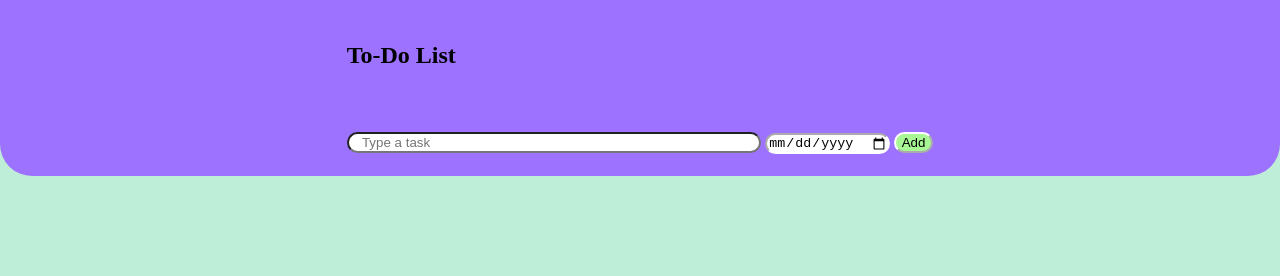
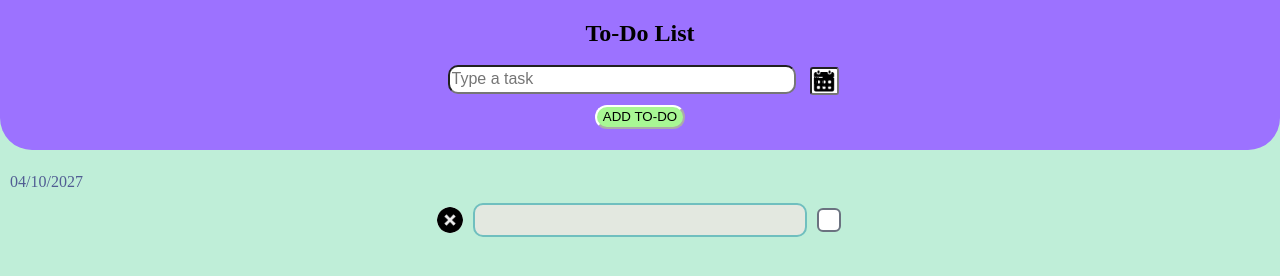
Before and after one commit to CarbonToSilicon/programming-learning, a plain HTML site: page Javascript/HTML/15-todo-list.html in a window 1280 px wide. Drawn offline with Linux system fonts and the light colour scheme.

Commit message:
todo list working

```diff
--- a/Javascript/HTML/15-todo-list.html
+++ b/Javascript/HTML/15-todo-list.html
@@ -18,73 +18,214 @@
         .container1 {
             margin: 0;
             border-radius: 0 0 2rem 2rem;
-            display: grid;
+            display: flex;
+            flex-direction: column;
             background: #9c72ff;
-            height: 22vh;
+            height: 150px;
             /* width: 90vw; */
             align-items: center;
-            justify-content: center;
+            justify-items: center;
         }
 
+        .main-title {
+            margin-bottom: 10px;
+        }
         .group1 {
             align-items: center;
             justify-content: center;
         }
 
         .input1 {
-            width: 30vw;
-        }
-
-        .input1 {
-            padding-left: 1em;
-            padding-right: 1em;
-            border-radius: 1em;
+            height: 23px;
+            width: 340px;
+            margin-left: 1em;
+            border-radius: 10px;
             /*background: linear-gradient(#fcaad7, #fff);*/
+            font-size: 16px;
         }
 
         .date1 {
-            border-radius: 1em;
+            margin: 10px;
+            width: 24px;
+            height: 24px;
+            border-radius: 3px;
+
             /*background: linear-gradient(#fdaad7, #fff);*/
-            border-color: #ffff;
+
+            padding-right: 0px;
+            background-image: url('calendar.png');
+            background-repeat: no-repeat;
+            background-size: contain;
         }
 
         .btn1 {
+            height: 24px;
             border-radius: 1em;
             background: #a8f794;
             border-color: #ffff;
+            justify-sel: center;
+        }
+        .task-list {
+            height: 35px;
+            padding: 3px;
+            /*background: #e7f37e;*/
+            display: flex;
+            align-items: center;
+            justify-content: center;
+
+        }
+        .task-box {
+            background: #e3e8e0;
+            border: 2.5px solid #70bfbf;
+            border-radius: 10px;
+            padding: 0px;
+            width: 330px;
+            height: 30px;
+            margin-left: 10px;
+            margin-left: 10px;
+        }
+        .tick-box {/* 1. Base Styles (Before Tick / Unchecked State) */
+
+            /* Hides the default ugly browser checkbox */
+            appearance: none;
+            -webkit-appearance: none; /* For Safari compatibility */
+
+            /* 2. Shape & Size */
+            width: 24px;
+            height: 24px;
+            border-radius: 6px; /* Set to 50% for a perfect circle */
+
+            /* 3. Border & Background Before Tick */
+            border: 2px solid #6b7280; /* Gray border */
+            background-color: #ffffff; /* White background */
+
+            /* Layout alignments */
+            display: inline-grid;
+            place-content: center;
+            cursor: pointer;
+            vertical-align: middle;
+            margin-left: 10px;
+
+            /* Smooth animation transition when clicked */
+            transition: all 0.2s ease-in-out;
+        }
+
+        /* 4. Hover State (Optional) */
+        .tick-box:hover {
+            border-color: #2563eb; /* Changes border to blue on hover */
+            background-color: #eff6ff; /* Soft blue tint */
+        }
+
+        /* 5. After Tick Styles (Checked State) */
+        .tick-box:checked {
+            background-color: #2563eb; /* Solid Blue background */
+            border-color: #2563eb;     /* Blue border to match */
+        }
+
+        /* 6. Creating the Checkmark (Tick) Symbol */
+        .tick-box::before {
+            content: "";
+            width: 10px;
+            height: 6px;
+            border-left: 2px solid white;
+            border-bottom: 2px solid white;
+            transform: rotate(-45deg) translate(1px, -1px);
+
+            /* Hide the tick by default */
+            scale: 0;
+            transition: scale 0.15s ease-in-out;
+        }
+
+        /* 7. Showing the Checkmark when ticked */
+        .tick-box:checked::before {
+            scale: 1; /* Makes the tick appear with a zoom effect */
+        }
+
+        .task-remove {
+            height: 26px;
+            width: 26px;
+            /*background: image('../../assets/remove-button.png');*/
+            background-size: contain;
+            background-repeat: no-repeat;
+            /*background: image('remove-button.png');*/
+            border: none;
+            cursor: pointer;
+            transition: filter 0.2s ease, transform 0.1s ease;
+            border-radius: 100%;
+            background-image: url('remove-button.png');
+
+        }
+        .task-remove:hover {
+            /* Makes the image 30% brighter */
+            filter: brightness(1.3);
+        }
+        .task-remove:active {
+            /* Makes it slightly darker when pressed and shrinks it a tiny bit */
+            filter: brightness(0.9);
+            transform: scale(0.95);
+        }
+        .filtered-date {
+            margin-top: 23px;
+            margin-bottom: 8px;
+            margin-left: 10px;
+            color: #515d93;
         }
     </style>
 </head>
 <body>
     <section  class="form1 container1">
-        <h1> To-Do List </h1>
+        <h1 class="main-title"> To-Do List </h1>
         <form>
-            <input class="group1 text1 input1" type="text" placeholder="Type a task">
-            <input class="group1 date1" type="date" placeholder="dd/mm/yyyy">
-            <button class="group1 btn1" type="button" onclick="addTodo();"> Add </button>
+            <form>
+                <input class="group1 text1 input1" type="text" placeholder="Type a task">
+                <input class="group1 date1" type="date" onchange="alert('Selected value: ' + this.value)">
+            </form>
+            <button class="group1 btn1" type="button" onclick="addTodo();"> ADD TO-DO </button>
         </form>
+    </section>
+
+    <!-- model1 -->
+    <section class="container2">
+        <div class="filtered-date">04/10/2027</div>
+        <main class="task-list">
+            <!-- <div class="task-remove"></div> -->
+            <button class="task-remove"></button>
+            <div class="task-box"></div>
+            <input class="tick-box" type="checkbox">
+        </main>
     </section>
     <!------------------------------------>
     <!-- <script src="15-todo-list.js"></script> -->
     <script>
+        // const todolist = {};
         const todoTList = [];
         const todoDList = [];
+
         function addTodo() {
             let todoName = document.querySelector(".text1");
+            let todoDate = document.querySelector('.date1');
 
-            console.log(todoName.value);
-            if (todoName.value.trim() === "") return;
+            // 1. Validate if fields are filled out first
+            if (todoName.value.trim() === "") {
+                alert("Please type a task!");
+                return;
+            }
+            if (todoDate.value === "") {
+                alert("Please select a valid date!");
+                return;
+            }
+
+            // 2. Safely push the values into your arrays
             todoTList.push(todoName.value);
+            todoDList.push(todoDate.value);
 
+            console.log("Tasks:", todoTList);
+            console.log("Dates:", todoDList);
+
+            // 3. Reset form inputs safely AFTER values are stored
             todoName.value = "";
-
-            let todoDate = document.querySelector('.date1');
-            todoDList.push(todoDate.value);
             todoDate.value = "";
-            console.log(todoTList);
-            console.log(todoDList);
-        };
-        // console.log("hhh");
+        }
     </script>
 </body>
 </html>
```
Also changed, not shown: Javascript/HTML/16-rough.html (deleted), Javascript/HTML/calendar.png (added), Javascript/HTML/remove-button.png (added), assets/remove-button.png (added).
